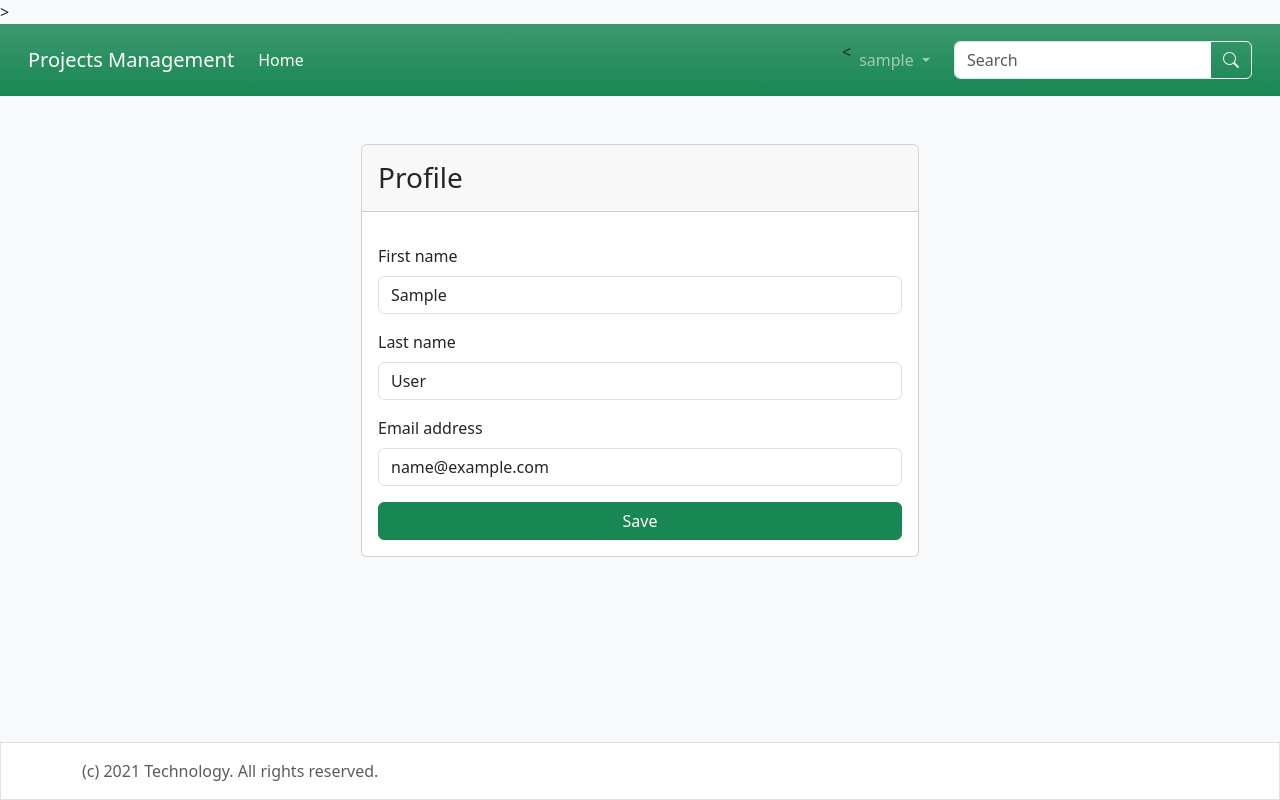
After one commit to moseed/django-pm, a Django app: page /accounts/profile/ in a window 1280 px wide. The commit adds this page. Run offline with Django 3.2, Linux system fonts and the light colour scheme; the visitor is signed in with stand-in values (Sample User, id 1).

Commit message:
Regitration & profile update

```diff
--- a/accounts/forms.py
+++ b/accounts/forms.py
@@ -1,4 +1,5 @@
-from django.contrib.auth.forms import AuthenticationForm
+from django.contrib.auth.forms import AuthenticationForm, UserCreationForm, UserChangeForm
+from django.contrib.auth.models import User
 from django import forms
 
 attrs = {'class': 'form-control'}
@@ -16,3 +17,45 @@ class UserLoginForm(AuthenticationForm):
         label='Password',
         widget=forms.PasswordInput(attrs=attrs)
     )
+
+class UserRegisterForm(UserCreationForm):
+    first_name = forms.CharField(
+        label='First Name',
+        widget=forms.TextInput(attrs=attrs)
+    )
+    last_name = forms.CharField(
+        label='Last Name',
+        widget=forms.TextInput(attrs=attrs)
+    )
+    username = forms.CharField(
+        label='Username',
+        widget=forms.TextInput(attrs=attrs)
+    )
+    email = forms.EmailField(
+        label='Email',
+        widget=forms.TextInput(attrs=attrs)
+    )
+    password1 = forms.CharField(
+        label='Password',
+        strip= False,
+        widget=forms.PasswordInput(attrs=attrs)
+    )
+    password2 = forms.CharField(
+        label='Password Confirmation',
+        strip=False,
+        widget=forms.PasswordInput(attrs=attrs)
+    )
+    class Meta(UserCreationForm.Meta):
+        fields = ('first_name', 'last_name', 'username', 'email')
+
+
+class ProfileForm(UserChangeForm):
+    password = None
+    class Meta:
+        model = User
+        fields = ['first_name', 'last_name', 'email']
+        widgets = {
+            'first_name': forms.TextInput(attrs=attrs),
+            'last_name': forms.TextInput(attrs=attrs),
+            'email': forms.EmailInput(attrs=attrs)
+        }
--- /dev/null
+++ b/accounts/templates/profile.html
@@ -0,0 +1,28 @@
+{% extends 'base.html' %}
+{% load i18n %}
+
+{% block content %}
+<div class="container">
+    <div class="row justify-content-md-center">
+        <div class="card col-md-6 px-0">
+            <div class="card-header">
+                <h3 class="mb-0 py-2">
+                    {% trans 'Profile' %}
+                </h3>
+            </div>
+            <div class="card-body">
+                <form method="post">
+                    {% csrf_token %}
+                    {% include 'common/form.html' with form=form %}
+                    <div class="d-grid gap-2">
+                        <button class="btn btn-success btn-block">
+                            {% trans 'Save'%}
+                        </button>
+                    </div>
+                </form>
+            </div>
+        </div>
+    </div>
+</div>
+
+{% endblock %}
--- a/accounts/urls.py
+++ b/accounts/urls.py
@@ -1,8 +1,11 @@
 from django.contrib.auth.views import LoginView
 from django.urls import include, path
 from accounts.forms import UserLoginForm
+from accounts.views import RegisterView, edit_profile
 
 urlpatterns =[
     path('login/', LoginView.as_view(authentication_form=UserLoginForm), name='login'),
-    path('',include('django.contrib.auth.urls'))
+    path('register/', RegisterView.as_view(), name='register'),
+    path('profile/', edit_profile, name='profile'),
+    path('', include('django.contrib.auth.urls'))
 ]
--- a/accounts/views.py
+++ b/accounts/views.py
@@ -1,3 +1,29 @@
-from django.shortcuts import render
+from django.contrib.auth import login
+from django.contrib.auth.decorators import login_required
+from django.shortcuts import render, redirect
+from django.urls import reverse_lazy
+from django.views.generic import CreateView
+from accounts.forms import UserRegisterForm, ProfileForm
 
 # Create your views here.
+class RegisterView(CreateView):
+    form_class = UserRegisterForm
+    #success_url = reverse_lazy('login')
+    template_name = 'registration/register.html'
+
+    def get_success_url(self):
+        login(self.request,self.object)
+        return reverse_lazy('Project_list')
+
+@login_required()
+def edit_profile(request):
+    if request.method == 'POST':
+        form = ProfileForm(request.POST, instance=request.user)
+        if form.is_valid() :
+            form.save()
+            return redirect('profile')
+    else:
+        form = ProfileForm(instance=request.user)
+        return render(request, 'profile.html', {
+            'form': form
+        })
--- a/projects/templates/partial/header.html
+++ b/projects/templates/partial/header.html
@@ -21,7 +21,7 @@
                     {{user.username}}
                 </a>
                 <ul class="dropdown-menu" aria-labelledby="navbarDropdown">
-                    <li><a class="dropdown-item" href="#">{% trans 'Profile' %}</a></li>
+                    <li><a class="dropdown-item" href="{% url 'profile' %}">{% trans 'Profile' %}</a></li>
                     <li><hr class="dropdown-divider"></li>
                     <li><a class="dropdown-item" href="{% url 'logout' %}">{% trans 'Logout' %}</a></li>
                 </ul>
@@ -42,6 +42,9 @@
           </div>
         </form>
       {% else %}
+        <a class="btn btn-outline-light mx" href="{% url 'register' %}">
+           {% trans 'Register' %}
+         </a>
          <a class="btn btn-outline-light" href="{% url 'login' %}">
            {% trans 'Login' %}
          </a>
```
Also changed, not shown: accounts/templates/registration/register.html (added, +28 -0 lines).
